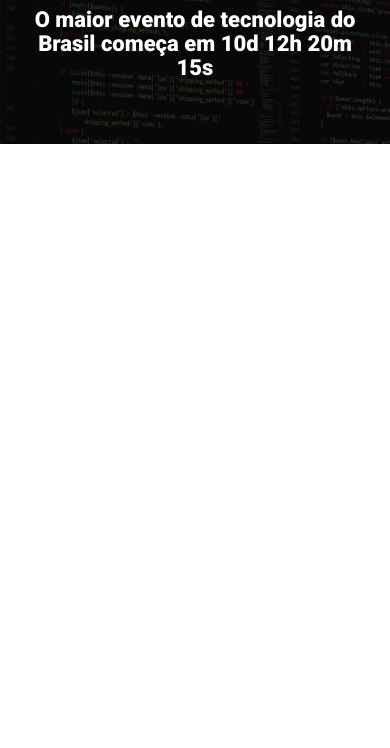
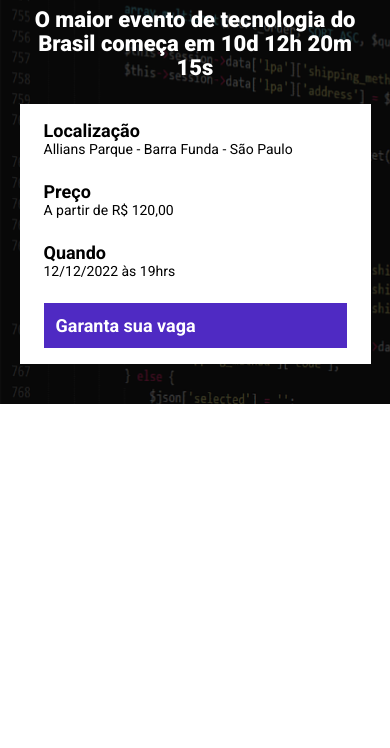
Before and after one commit to Jeymison/ebac_tech_talks, a website built with Parcel: page src/index.html in a window 390 px wide. Shown: the part 96-844 px from the top of the page. Built offline with nearby package versions, Linux system fonts and the light colour scheme.

Commit message:
Criando o cabecalho

```diff
--- a/src/index.html
+++ b/src/index.html
@@ -16,7 +16,28 @@
     <header class="hero">
         <div class="container">
             <img class="hero__logo" src="./images/ebac_logo.svg" alt="EBAC">
-            <p class="hero__text">O maior evento de tecnologia do Brasil começa em 10d 12h 20m 15s</p>
+            <p class="hero__text">
+                O maior evento de tecnologia do Brasil começa em 10d 12h 20m 15s
+            </p>
+            <div class="infos-bar">
+                <ul class="infos-bar__infos">
+                    <li class="infos-bar__infos__item">
+                        <b>Localização</b>
+                        Allians Parque - Barra Funda - São Paulo
+                    </li>
+                    <li class="infos-bar__infos__item">
+                        <b>Preço</b>
+                        A partir de R$ 120,00
+                    </li>
+                    <li class="infos-bar__infos__item">
+                        <b>Quando</b>
+                        12/12/2022 às 19hrs
+                    </li>
+                </ul>
+                <a href="" class="button button--primary">
+                    Garanta sua vaga
+                </a>
+            </div>
         </div>
     </header>
 
--- /dev/null
+++ b/src/styles/components/_buttons.scss
@@ -0,0 +1,24 @@
+.button {
+    padding: 12px;
+    font-size: 18px;
+    font-weight: bold;
+    text-decoration: none;
+    text-align: center;
+    white-space: nowrap;
+
+    &--primary {
+    background-color: #4F2AC3;
+    color: #fff;
+    }
+
+    @media (max-width: 640px) {
+        width: 100%;
+        display: flex;
+        align-items: center;
+    }
+
+    @media (max-width: 1024px) {
+        display: flex;
+        align-items: center;
+    }
+}
--- /dev/null
+++ b/src/styles/components/_infosbar.scss
@@ -0,0 +1,41 @@
+.infos-bar {
+    padding: 16px 24px;
+    background-color: #fff;
+    display: flex;
+    justify-content: space-between;
+
+    &__infos {
+        display: flex;
+        gap: 40px;
+
+        &__item {
+            font-size: 14px;
+            color: #000;
+
+
+            b {
+                font-size: 18px;
+                display: block;
+                color: #000;
+            }
+        }
+    }
+
+    @media (max-width: 640px) {
+        display: block;
+
+        &__infos {
+            display: block;
+
+            &__item {
+                margin-bottom: 24px;
+            }
+        }
+    }
+
+    @media (max-width: 1024px) {
+        &__infos {
+            gap: 16px;
+        }
+    }
+}
--- a/src/styles/main.scss
+++ b/src/styles/main.scss
@@ -1,4 +1,6 @@
 @use "./hero";
+@use "./components/infosbar";
+@use "./components/buttons";
 
 * {
     margin: 0;
@@ -6,6 +8,7 @@
     box-sizing: border-box;
     font-family: Roboto, sans-serif;
     color: #fff;
+    list-style: none;
 }
 
 .container {
```
